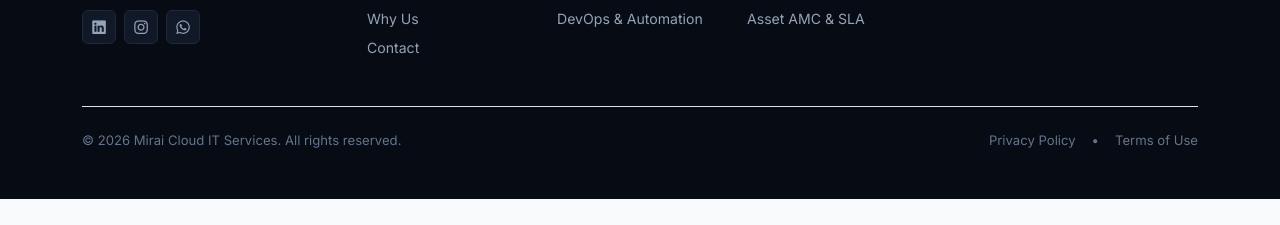
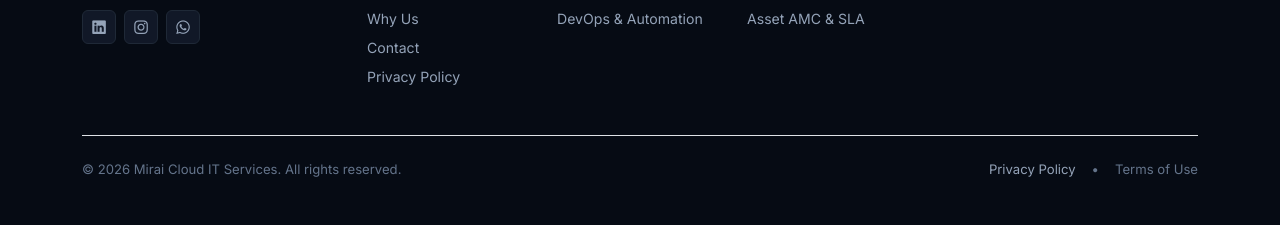
Before and after one commit to miraiclouditservices/pms-invoice-frontend, a Next.js app: page / in a window 1280 px wide. Shown: the part 5862-6087 px from the top of the page. Before the commit the page ends 6061 px from the top, so only its background shows below. Built offline with nearby package versions, Linux system fonts and the light colour scheme; no server answers.

Commit message:
fix: connect footer Privacy Policy links to /privacy-policy

```diff
--- a/app/page.tsx
+++ b/app/page.tsx
@@ -1257,6 +1257,7 @@ export default function LandingPage() {
                 <li><a href="#products" className="text-decoration-none" style={{ color: '#94A3B8' }}>Products</a></li>
                 <li><a href="#why-us" className="text-decoration-none" style={{ color: '#94A3B8' }}>Why Us</a></li>
                 <li><a href="#contact" className="text-decoration-none" style={{ color: '#94A3B8' }}>Contact</a></li>
+                <li><Link href="/privacy-policy" className="text-decoration-none hover-primary" style={{ color: '#94A3B8' }}>Privacy Policy</Link></li>
               </ul>
             </div>
 
@@ -1322,9 +1323,9 @@ export default function LandingPage() {
               &copy; 2026 Mirai Cloud IT Services. All rights reserved.
             </div>
             <div className="d-flex align-items-center gap-3">
-              <a href="#contact" className="text-decoration-none" style={{ color: '#64748B' }}>Privacy Policy</a>
+              <Link href="/privacy-policy" className="text-decoration-none hover-primary" style={{ color: '#94A3B8' }}>Privacy Policy</Link>
               <span>&bull;</span>
-              <a href="#contact" className="text-decoration-none" style={{ color: '#64748B' }}>Terms of Use</a>
+              <a href="#contact" className="text-decoration-none hover-primary" style={{ color: '#64748B' }}>Terms of Use</a>
             </div>
           </div>
         </div>
```
